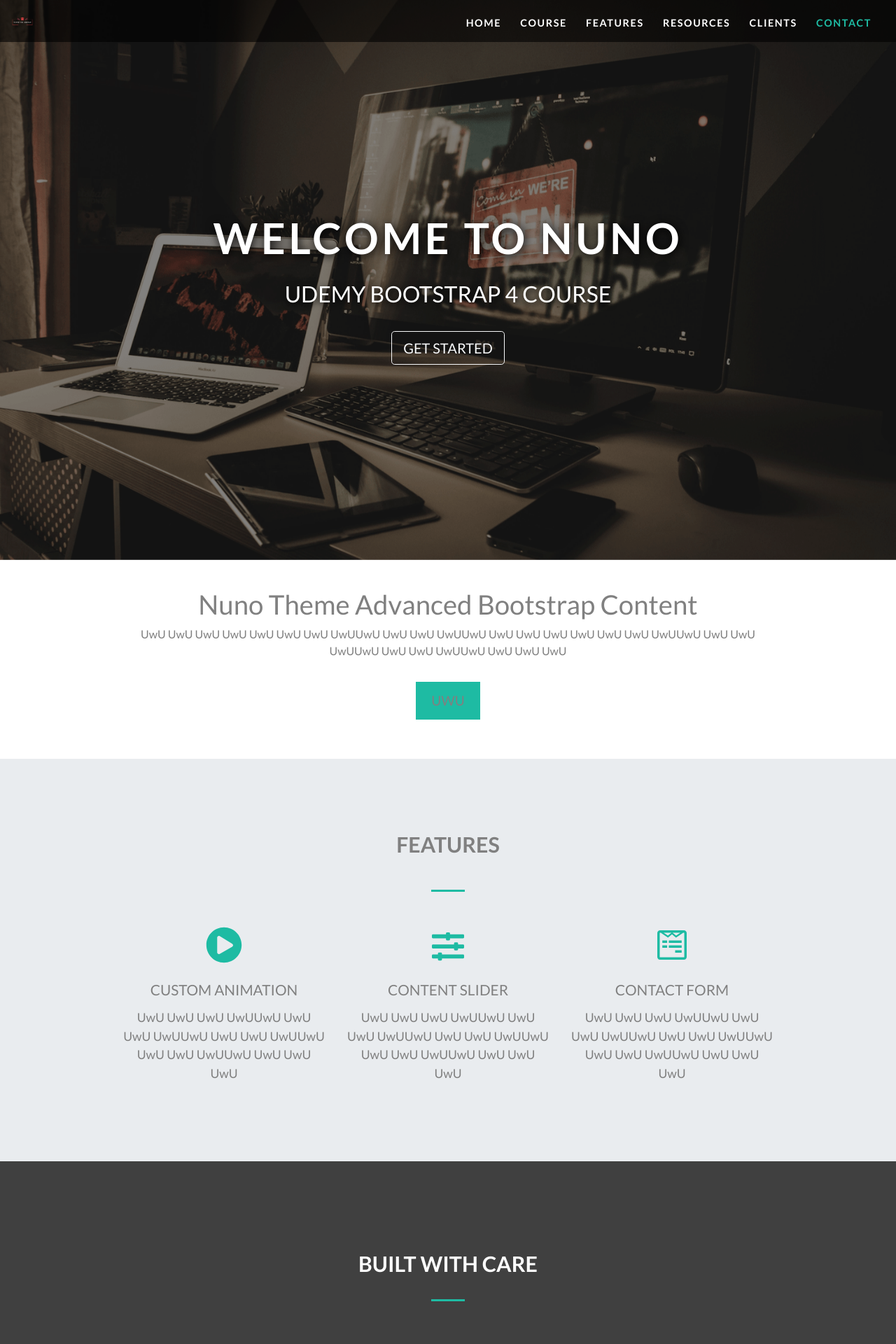
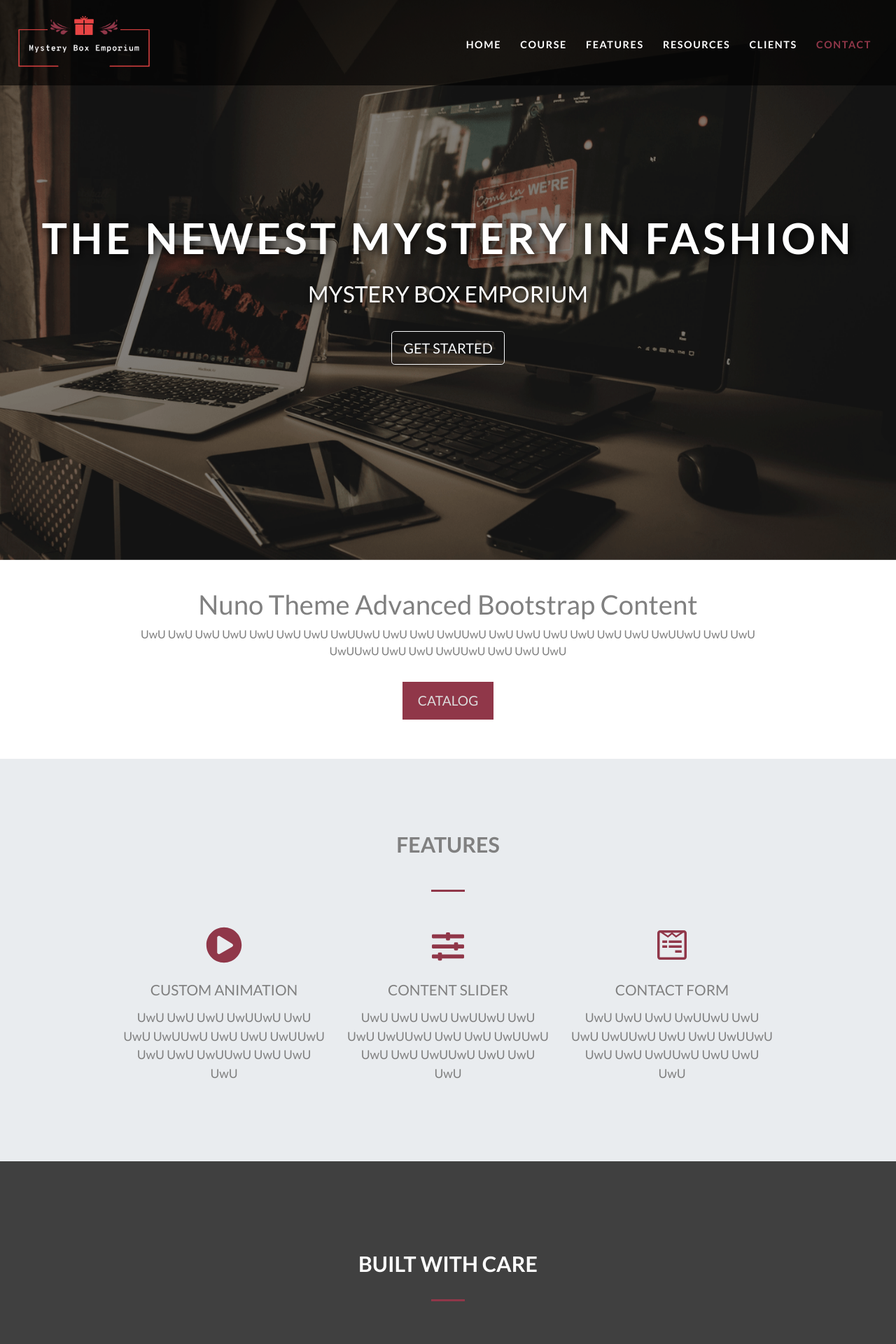
Before and after one commit to bradenschei/Mystery-Box-Emporium, a PHP site: page / in a window 1280 px wide. Shown: the top 1920 px of the page at 70% size. Run offline with PHP 8.4, Linux system fonts and the light colour scheme; some libraries are stand-ins or nearby versions.

Commit message:
Page Updates

```diff
--- a/css/style.css
+++ b/css/style.css
@@ -20,9 +20,10 @@
     letter-spacing: 0.1rem;
     color: white;
     background-color: rgba(0, 0, 0, 0.6) !important;
+    bottom: 678px !important;
 }
 .navbar-brand img{
-    height: 2rem;
+    height: 5rem;
 }
 .navbar-nav li {
     padding-right: .7rem;
@@ -33,7 +34,7 @@
 }
 .navbar-dark .navbar-nav .nav-link.active,
 .navbar-dark .navbar-nav .nav-link:hover {
-    color: #1ebba3;
+    color: #903749;
 }
 
 /*--- Landing Page ---*/
@@ -87,14 +88,15 @@
     font-size: 1.2rem;
     padding: .6rem 1.2rem;
     margin: 1rem;
-    color: white;
-    background-color: #1ebba3;
-    border-color: #1ebba3;
+    color: gainsboro;
+    background-color: #903749;
+    border-color: #903749;
 }
 
 .btn-secondary:hover {
-    background-color: #189582;
-    border-color: #1ebba3;
+    background-color: #b74159;
+    border-color: #b8445a;
+    color: #efd4d9;
 }
 
 /* Features Section */
@@ -115,12 +117,12 @@
 .heading-underline{
     width: 3rem;
     height: .2rem;
-    background-color: #1ebba3;
+    background-color: #903749;
     margin: 0 auto 2rem;
 }
 
 .feature svg.svg-inline--fa {
-color: #1ebba3;
+color: #903749;
 }
 
 .feature h3 {
@@ -158,12 +160,12 @@
 }
 
 .blockquote .svg-inline--fa {
-    color: #1ebba3;
+    color: #903749;
     margin: 1rem;
 }
 
 .clients-hr {
-    border-top: .5rem solid #1ebba3;
+    border-top: .5rem solid #903749;
 }
 
 /* Contact Section */
--- a/index.html
+++ b/index.html
@@ -57,8 +57,8 @@
         </div>
 
         <div class="caption text-center">
-            <h1>Welcome to Nuno</h1>
-            <h3>Udemy Bootstrap 4 Course</h3>
+            <h1>The Newest Mystery in Fashion</h1>
+            <h3>Mystery Box Emporium</h3>
             <a class="btn btn-outline-light btn-lg" href="#course">Get Started</a>
         </div>
         <!--End Landing Page Section-->
@@ -72,7 +72,7 @@
             <h1>Nuno Theme Advanced Bootstrap Content</h1>
             <p>UwU UwU UwU UwU UwU UwU UwU UwUUwU UwU UwU UwUUwU UwU UwU UwU
                 UwU UwU UwU UwUUwU UwU UwU UwUUwU UwU UwU UwUUwU UwU UwU UwU</p>
-            <a class="btn btn-secondary btn-md" htef="#">UwU</a>
+            <a class="btn btn-secondary btn-md" href="catalog.html">Catalog</a>
         </div>
     </div>
     <!--End Course Section-->
@@ -232,7 +232,7 @@
             <div class="row justify-content-center">
 
                 <div class="col-md-5 text-center">
-                    <img src="img/nuno.png">
+                    <img src="img/Logo/logo_transparent.png">
                     <p>REEEEEEEEEEEEEEEEEEEEEE</p>
                     <strong>Contact Info</strong>
                     <p>(888) 888-888<br>blank@gmail.com</p>
```
Also changed, not shown: catalog.html (added, +73 -0 lines), img/Logo/logo_transparent.png.
